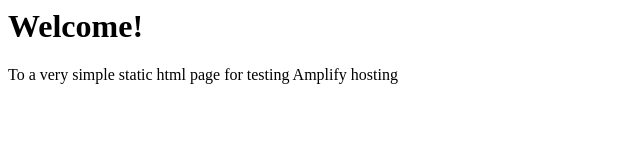
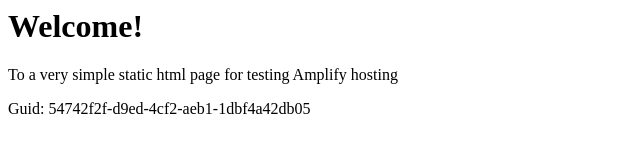
Before and after one commit to aws-aemilia-mxp/Github-PR-Commit-Integration-Test-DoNotTouch-v1-preprod-eu-south-1, a website: page src/index.html in a window 1280 px wide. Shown: the whole page, without its empty margins (0-640 px from the left). Drawn offline with Linux system fonts and the light colour scheme.

Commit message:
commit from integ tests

```diff
--- a/src/index.html
+++ b/src/index.html
@@ -1,3 +1,5 @@
+
+
 <html lang="en">
 
 <head>
@@ -10,6 +12,6 @@
 <body>
     <h1>Welcome!</h1>
     <p>To a very simple static html page for testing Amplify hosting</p>
-</body>
+    <p>Guid: 54742f2f-d9ed-4cf2-aeb1-1dbf4a42db05</p></body>
 
 </html>
```
